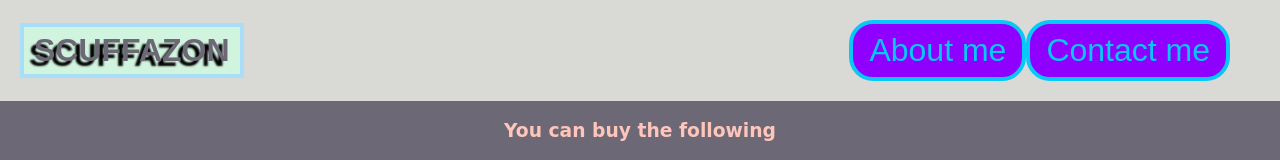
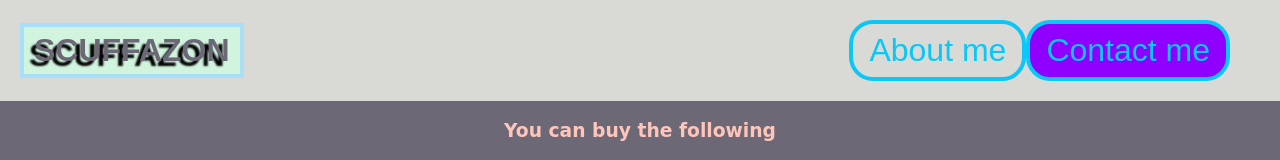
Before and after one commit to RandomAccess-glitch/scuffzon, a plain HTML site: page index.html in a window 1280 px wide. Shown: the top 160 px of the page. Drawn offline with Linux system fonts and the light colour scheme; a web font is replaced by a local one.

Commit message:
changed buttons

```diff
--- a/styles.css
+++ b/styles.css
@@ -117,7 +117,7 @@ body {
   }
 
 .btn-abt {
-      background: #8f00ff;
+      background: #d9d9d5;
       color: #07c8f9;
       font-size: xx-large;
       border: 4px solid #07c8f9;
```
